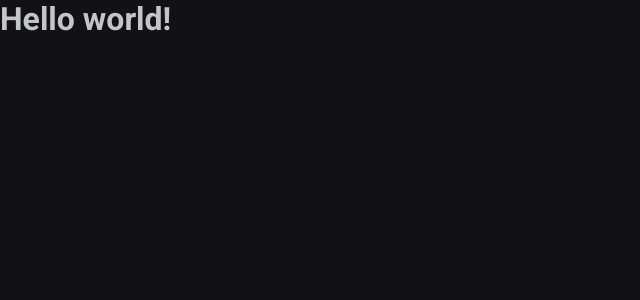
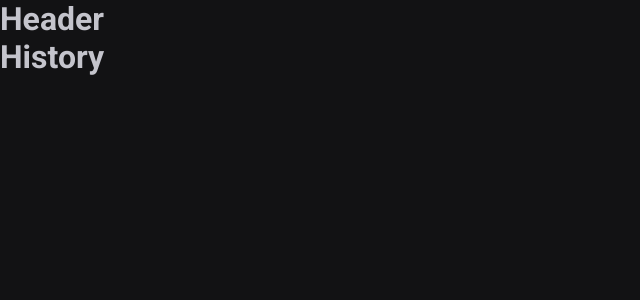
Before and after one commit to MateusHerculano01/ignite-timer, a React (Vite) app: page /history in a window 1280 px wide. Shown: the top 300 px of the page, without its empty margins (0-640 px from the left). Built offline with nearby package versions, Linux system fonts and the light colour scheme.

Commit message:
feat: pages / routes

```diff
--- a/package.json
+++ b/package.json
@@ -12,6 +12,7 @@
   "dependencies": {
     "react": "^18.2.0",
     "react-dom": "^18.2.0",
+    "react-router-dom": "^6.3.0",
     "styled-components": "^5.3.5"
   },
   "devDependencies": {
--- a/src/App.tsx
+++ b/src/App.tsx
@@ -1,4 +1,6 @@
 import { ThemeProvider } from 'styled-components'
+import { BrowserRouter } from 'react-router-dom'
+import { Router } from './Router'
 
 import { GlobalStyle } from './styles/global'
 import { defaultTheme } from './styles/themes/default'
@@ -6,7 +8,9 @@
 export function App() {
   return (
     <ThemeProvider theme={defaultTheme}>
-      <h1>Hello world!</h1>
+      <BrowserRouter>
+        <Router />
+      </BrowserRouter>
 
       <GlobalStyle />
     </ThemeProvider>
--- /dev/null
+++ b/src/Router.tsx
@@ -0,0 +1,16 @@
+import { Routes, Route } from 'react-router-dom'
+import { DefaultLayout } from './layouts/DefaultLayout'
+import { History } from './pages/History'
+
+import { Home } from './pages/Home'
+
+export function Router() {
+  return (
+    <Routes>
+      <Route path="/" element={<DefaultLayout />}>
+        <Route path="/" element={<Home />} />
+        <Route path="/history" element={<History />} />
+      </Route>
+    </Routes>
+  )
+}
--- /dev/null
+++ b/src/components/Header.tsx
@@ -0,0 +1,3 @@
+export function Header() {
+  return <h1>Header</h1>
+}
--- /dev/null
+++ b/src/layouts/DefaultLayout.tsx
@@ -0,0 +1,11 @@
+import { Outlet } from 'react-router-dom'
+import { Header } from '../components/Header'
+
+export function DefaultLayout() {
+  return (
+    <div>
+      <Header />
+      <Outlet />
+    </div>
+  )
+}
--- /dev/null
+++ b/src/pages/History.tsx
@@ -0,0 +1,3 @@
+export function History() {
+  return <h1>History</h1>
+}
--- /dev/null
+++ b/src/pages/Home.tsx
@@ -0,0 +1,3 @@
+export function Home() {
+  return <h1>Home</h1>
+}
```
Also changed, not shown: src/components/Button.styles.ts (deleted, +0 -18 lines), src/components/Button.tsx (deleted, +0 -9 lines).
